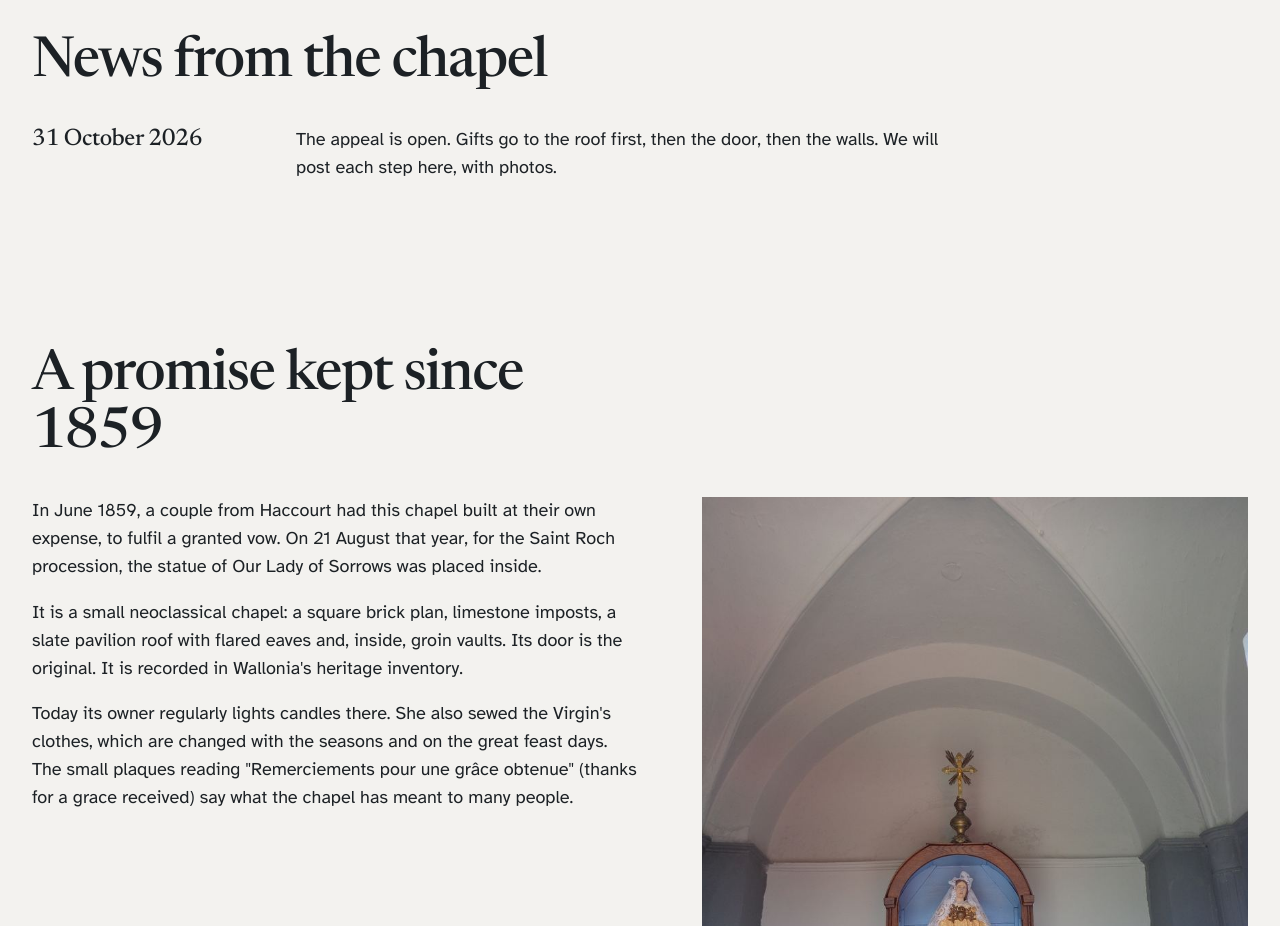
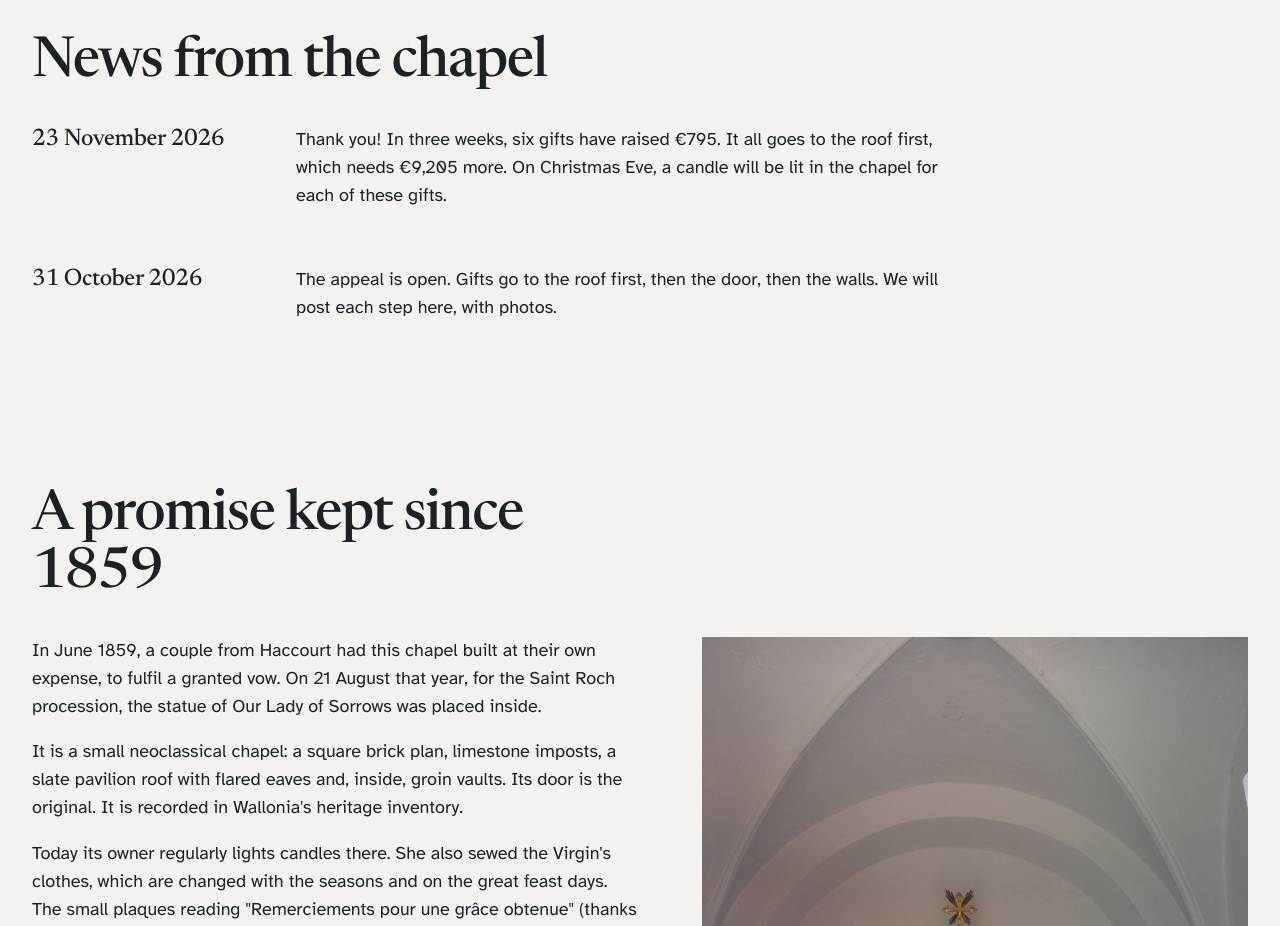
Before and after one commit to davchak/chapelle-beaumont-site, a plain HTML site: page en/index.html in a window 1280 px wide. Shown: the part 4840-5766 px from the top of the page. Drawn offline with Linux system fonts and the light colour scheme.

Commit message:
News: thank you for the first 795 € from six gifts (23 Nov 2026)
Co-Authored-By: Claude Opus 5.5 <noreply@anthropic.com>

```diff
--- a/en/index.html
+++ b/en/index.html
@@ -145,6 +145,10 @@
   <section class="news" id="news" aria-labelledby="news-title">
     <h2 id="news-title">News from the chapel</h2>
     <article>
+      <h3><time datetime="2026-11-23">23 November 2026</time></h3>
+      <p>Thank you! In three weeks, six gifts have raised €795. It all goes to the roof first, which needs €9,205 more. On Christmas Eve, a candle will be lit in the chapel for each of these gifts.</p>
+    </article>
+    <article>
       <h3><time datetime="2026-10-31">31 October 2026</time></h3>
       <p>The appeal is open. Gifts go to the roof first, then the door, then the walls. We will post each step here, with photos.</p>
     </article>
```
Also changed, not shown: index.html (+4 -0 lines), nl/index.html (+4 -0 lines).
